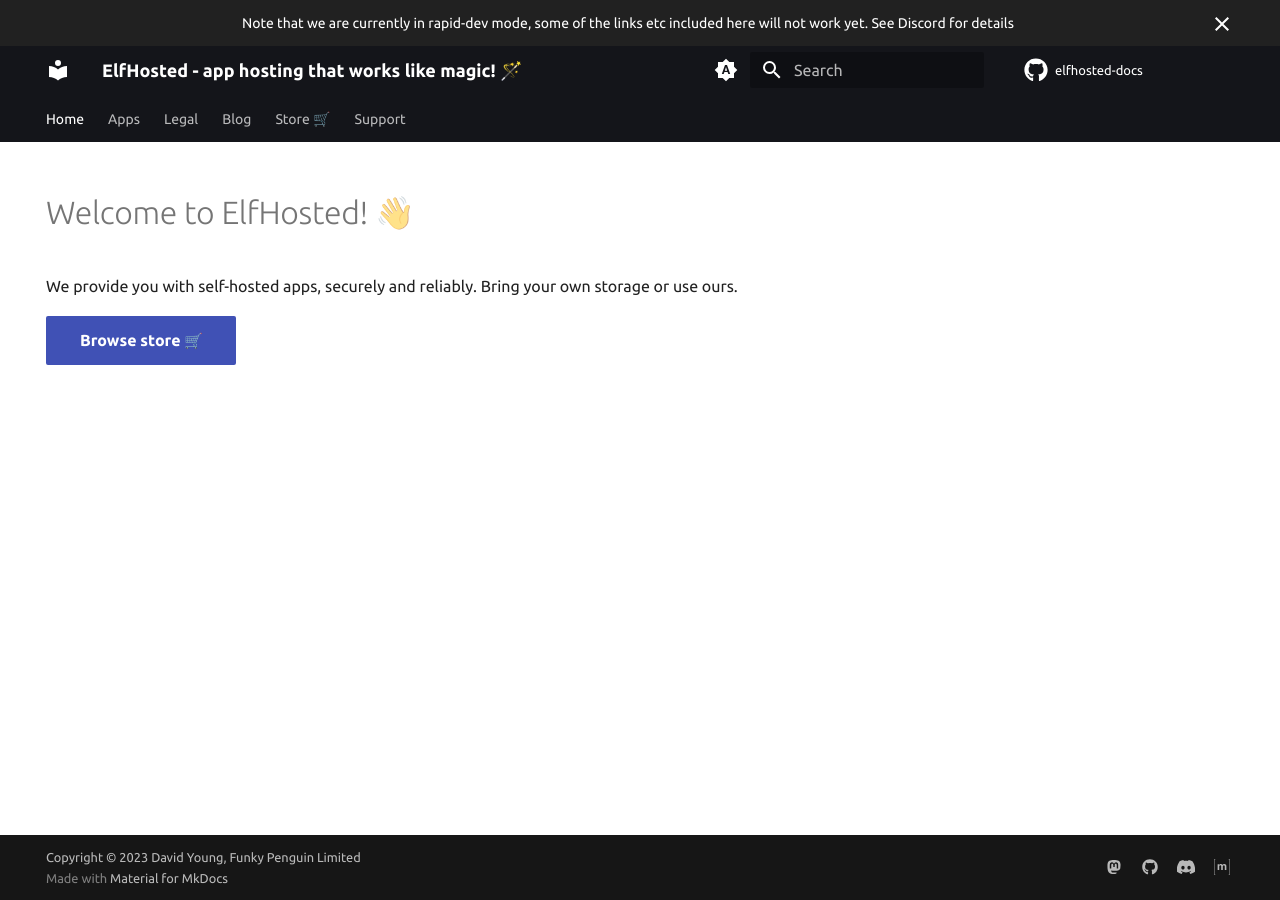
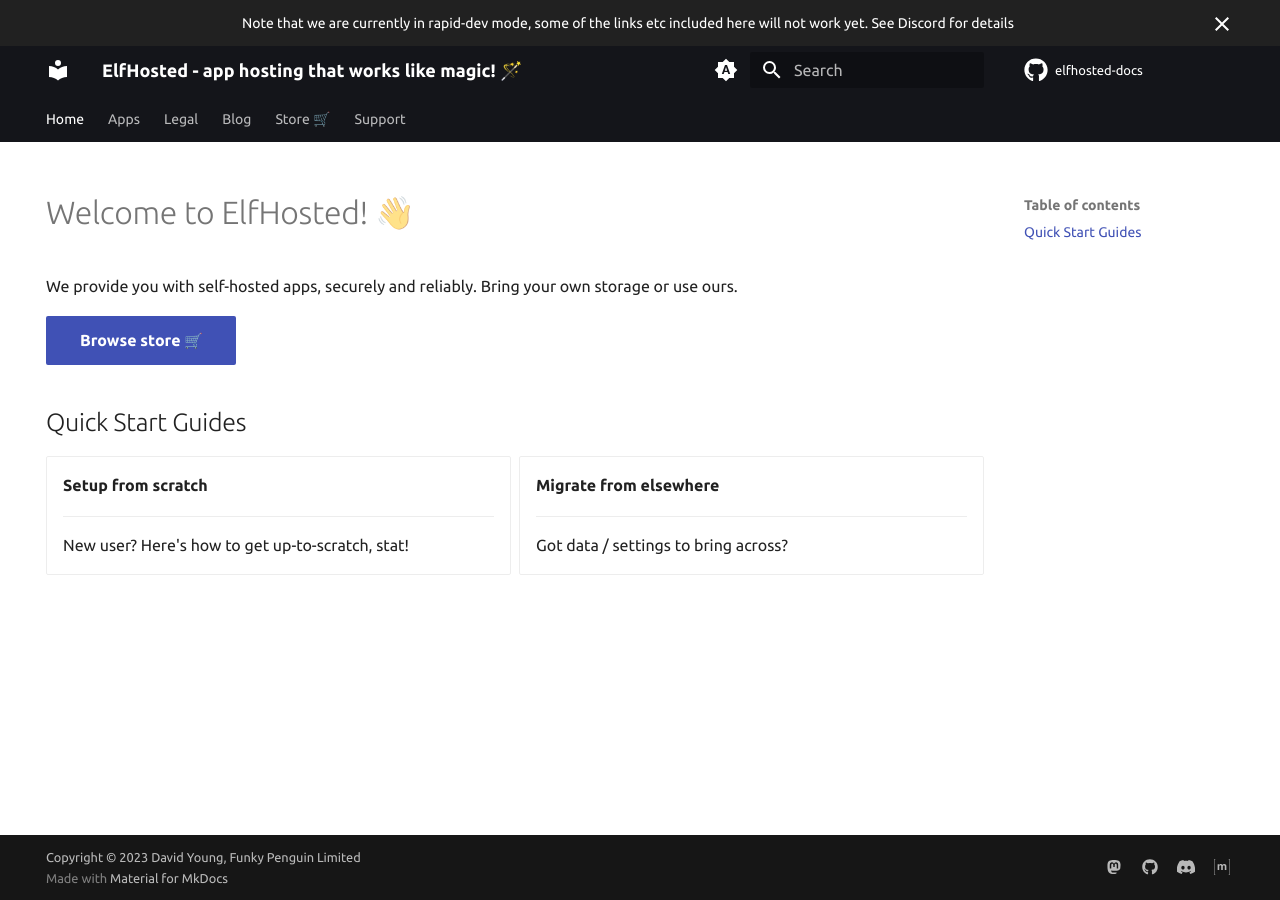
Before and after one commit to elfhosted/elfhosted.com, an MkDocs documentation site: the page built from docs/index.md, in a window 1280 px wide. Built offline with MkDocs 1.6.1 and Material for MkDocs 9.7.7, drawn with Linux system fonts in a browser that asks for light colours; emoji names are drawn with the system emoji font; plug-ins that fetch from the network failed and are left out; comment, search, counter and statistics services are not loaded.

Commit message:
Start on migration doc
Signed-off-by: David Young <davidy@funkypenguin.co.nz>

```diff
--- a/docs/index.md
+++ b/docs/index.md
@@ -10,3 +10,22 @@ hide:
 We provide you with self-hosted apps, securely and reliably. Bring your own storage or use ours.
 
 [Browse store :shopping_cart:](https://dev.elfhosted.com/app/bundle){ .md-button .md-button--primary }
+
+
+## Quick Start Guides
+
+<div class="grid cards" markdown>
+
+- **Setup from scratch**
+
+    ---
+
+    New user? Here's how to get up-to-scratch, stat!
+
+- **Migrate from elsewhere**
+
+    ---
+
+    Got data / settings to bring across?
+
+</div>
--- a/mkdocs.yml
+++ b/mkdocs.yml
@@ -133,8 +133,9 @@ nav:
     - store/index.md
     # - Free Trial: store/free-trial.md
   - Support:
-    - support/index.md
+    - how-to/index.md
     - FAQ: how-to/faq.md
+    - Migrate: how-to/migrate.md
     - Connect Apps: how-to/connect-apps.md
     - Restoring an Arr: how-to/restoring-arr-app.md
 
```
Also changed, not shown: _snippets/common-links.md (+2 -0 lines), docs/app/filebrowser.md (+4 -0 lines), docs/how-to/migrate.md (added, +99 -0 lines), docs/how-to/connect-apps.md (renamed from docs/support/connect-apps.md), docs/how-to/faq.md (renamed from docs/support/faq.md), docs/how-to/index.md (renamed from docs/support/index.md), docs/how-to/restoring-arr-app.md (renamed from docs/support/restoring-arr-app.md).
